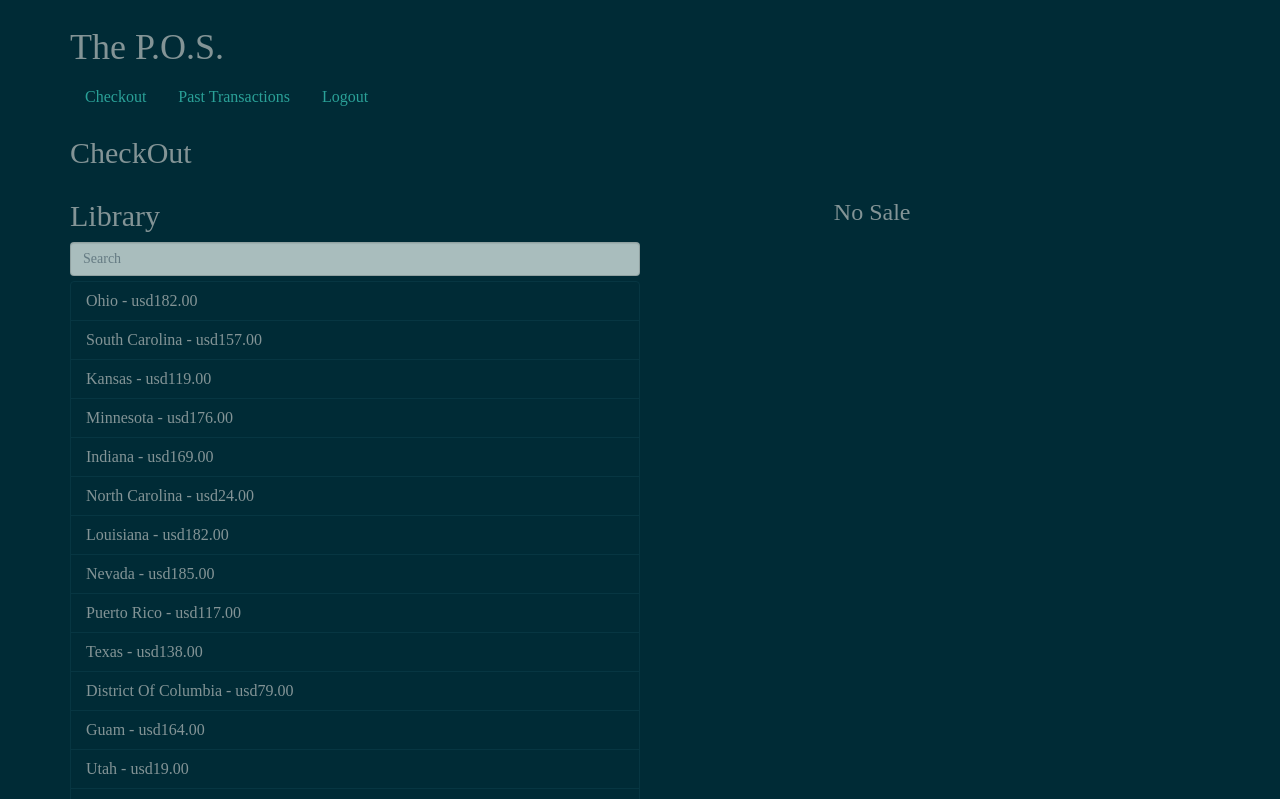
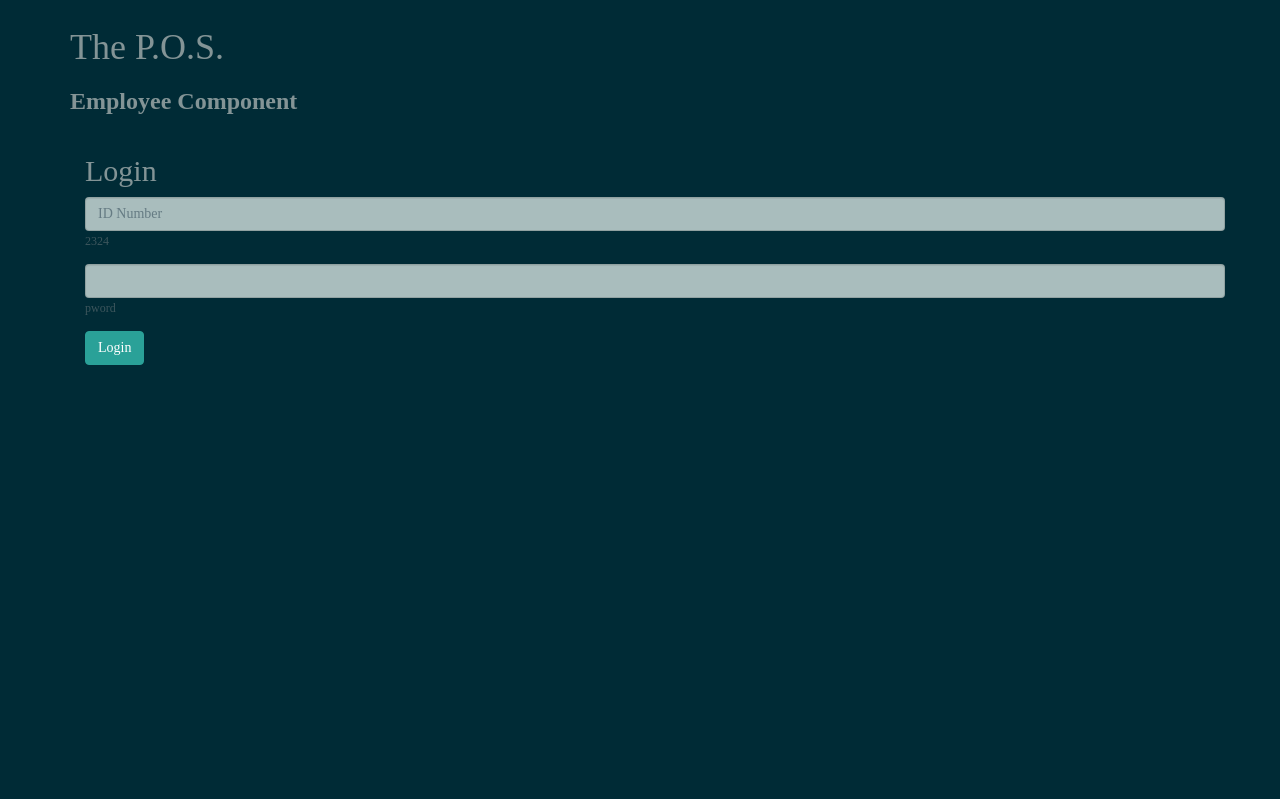
Before and after one commit to leonwatson2/The-P.O.S.-System, an Angular app: page / in a window 1280 px wide. Shown: the top 799 px of the page. Built offline with nearby package versions, Linux system fonts and the light colour scheme.

Commit message:
Summary
New Employee and New Folder Rey

```diff
--- /dev/null
+++ b/src/app/NEW FOLDER REY/HeyRey.ts
@@ -0,0 +1 @@
+Hello Leon
--- a/src/app/app.component.ts
+++ b/src/app/app.component.ts
@@ -9,38 +9,11 @@ import { Associate, Transaction } from './classes';
   template: `
     <div [ngSwitch]="navigation" class="container">
     <h1 style="font-size=2em">The P.O.S.</h1>
-        <ul class="nav nav-pills">
-          <li
-            *ngIf="loggedIn"
-            (click)="navigation=navRoutes[3]">
-            <a href="#">Checkout</a></li>
 
-          <li
-              *ngIf="loggedIn"
-              (click)="navigation=navRoutes[2]">
-              <a href="#">Past Transactions</a>
-          </li>
-
-          <li
-            *ngIf="loggedIn"
-            (click)="logout()"
-          ><a href="#">Logout</a></li>
-        </ul>
+      <display-employee></display-employee>
   		<login *ngIf="!loggedIn" (success)="login($event)"></login>
 
-      <checkout
-        *ngSwitchCase="navRoutes[3]"
-        [associate]="associate"
-        (processed)="addTransaction($event)"></checkout>
 
-      <transaction-history
-        *ngSwitchCase="navRoutes[2]"
-        [transactions]="transactions"
-        ></transaction-history>
-
-
-
-        <admin-dashboard (updateProducts)="addProduct($event)"></admin-dashboard>
     </div>
 
   `,
@@ -48,7 +21,7 @@ import { Associate, Transaction } from './classes';
 })
 export class AppComponent {
   title = 'app works!';
-  loggedIn = true;
+  loggedIn = false;
   associate:Associate = new Associate(1,"Me", "Password");
   navRoutes = ['login','logout','history','checkout'];
   navigation;
--- a/src/app/app.module.ts
+++ b/src/app/app.module.ts
@@ -11,6 +11,8 @@ import { LoginModule } from './login/login.module';
 import { CheckOutModule } from './checkout/checkout.module';
 import { DashboardModule } from './dashboard/dashboard.module';
 
+import { EmployeeModule } from './employee/employee.module';
+
 
 @NgModule({
   declarations: [
@@ -23,7 +25,8 @@ import { DashboardModule } from './dashboard/dashboard.module';
     LoginModule,
     CheckOutModule,
     BrowserAnimationsModule,
-    DashboardModule
+    DashboardModule,
+    EmployeeModule,
   ],
   providers: [],
   bootstrap: [AppComponent]
--- /dev/null
+++ b/src/app/employee/display-employee.component.ts
@@ -0,0 +1,13 @@
+import { Component } from '@angular/core';
+
+@Component({
+	selector: 'display-employee',
+	template: `
+
+					<h2>Employee Component</h2>`
+})
+
+export class DisplayEmployeeComponent {
+
+
+}
```
Also changed, not shown: src/app/employee/employee.module.ts (added, +21 -0 lines).
